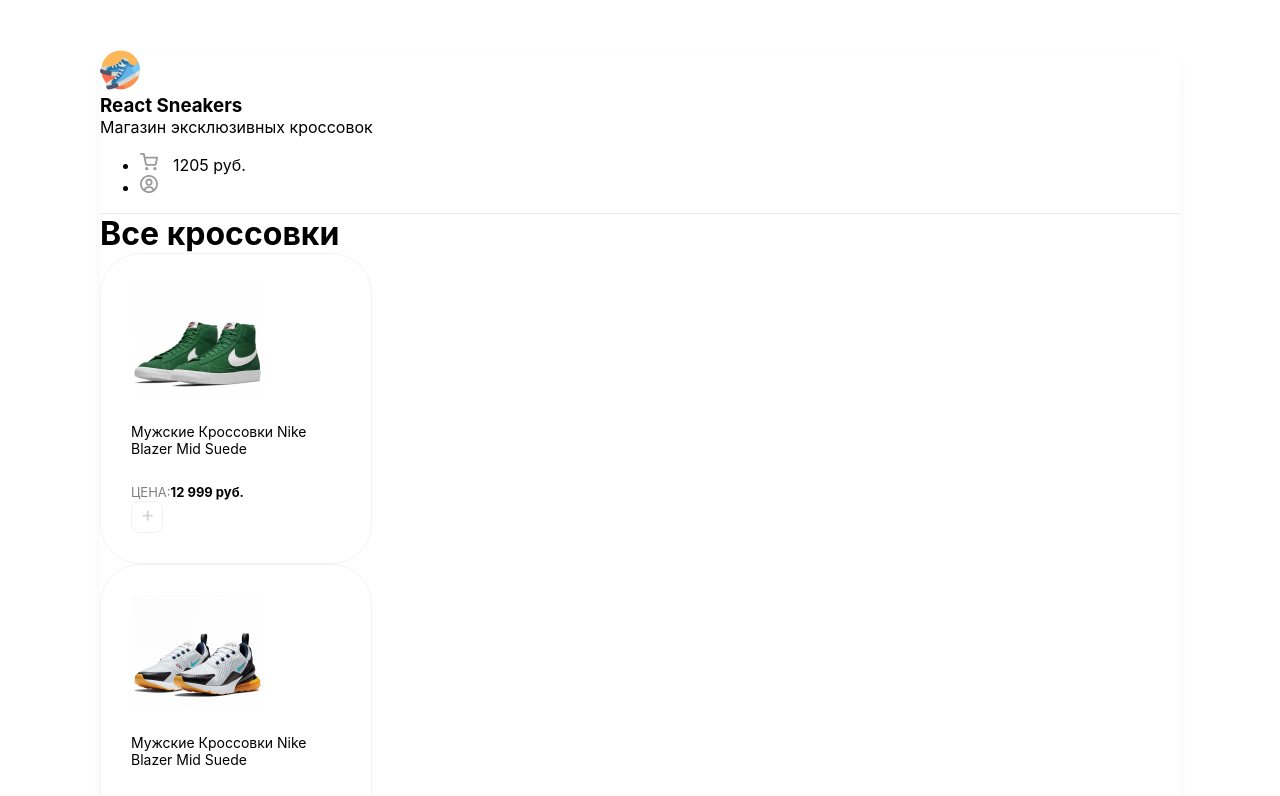
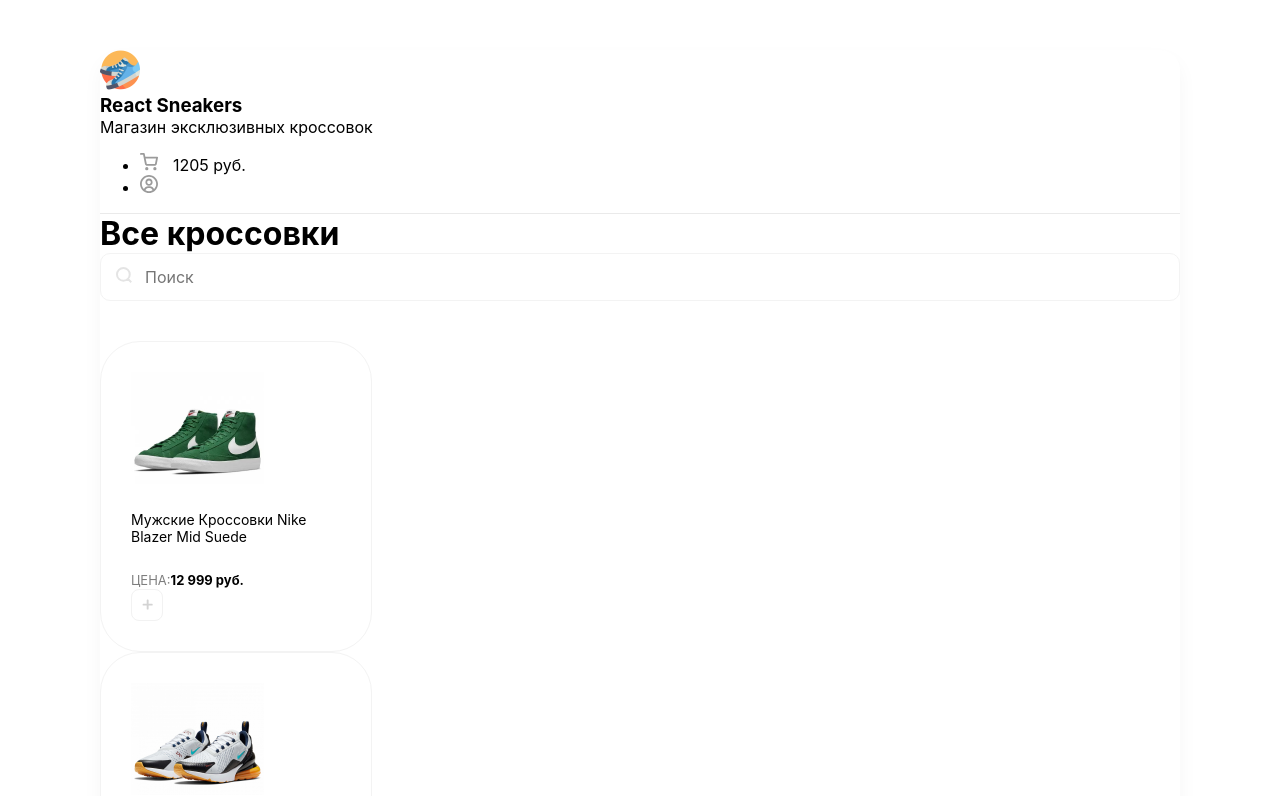
Before and after one commit to amaymistov/react-practice, a React (Create React App) app: page / in a window 1280 px wide. Shown: the top 796 px of the page. Built offline with nearby package versions, Linux system fonts and the light colour scheme; the HTML template or start-up script is replaced by a standard one.

Commit message:
add search

```diff
--- a/src/App.js
+++ b/src/App.js
@@ -19,7 +19,13 @@
             </ul>
         </header>
         <div className="content p-40">
-            <h1 className="mb-40">Все кроссовки</h1>
+            <div className="d-flex align-center justify-between">
+                <h1>Все кроссовки</h1>
+                <div className="search-block d-flex">
+                    <img src="/img/search.svg" alt="Search"/>
+                    <input type="text" placeholder="Поиск"/>
+                </div>
+            </div>
             <div className="d-flex justify-center items">
                 <div className="card">
                     <img width={133} height={112} src="/img/sneakers/1.jpg" alt="1"/>
--- a/src/index.scss
+++ b/src/index.scss
@@ -1,6 +1,9 @@
+* {
+  font-family: 'Inter', system-ui;
+}
+
 body {
   margin: 0;
-  font-family: 'Inter', system-ui;
   -webkit-font-smoothing: antialiased;
   -moz-osx-font-smoothing: grayscale;
 }
@@ -27,6 +30,9 @@
 }
 
 .content {
+  display: flex;
+  flex-direction: column;
+  gap: 40px;
   h1 {
     margin: 0;
   }
@@ -66,3 +72,16 @@
   width: 32px;
   cursor: pointer;
 }
+
+.search-block {
+  border: 1px solid #F3F3F3;
+  border-radius: 10px;
+  padding: 0 15px;
+
+  input {
+    border: none;
+    padding: 13px;
+    font-size: 16px;
+    width: 200px;
+  }
+}
```
Also changed, not shown: public/img/search.svg (added).
